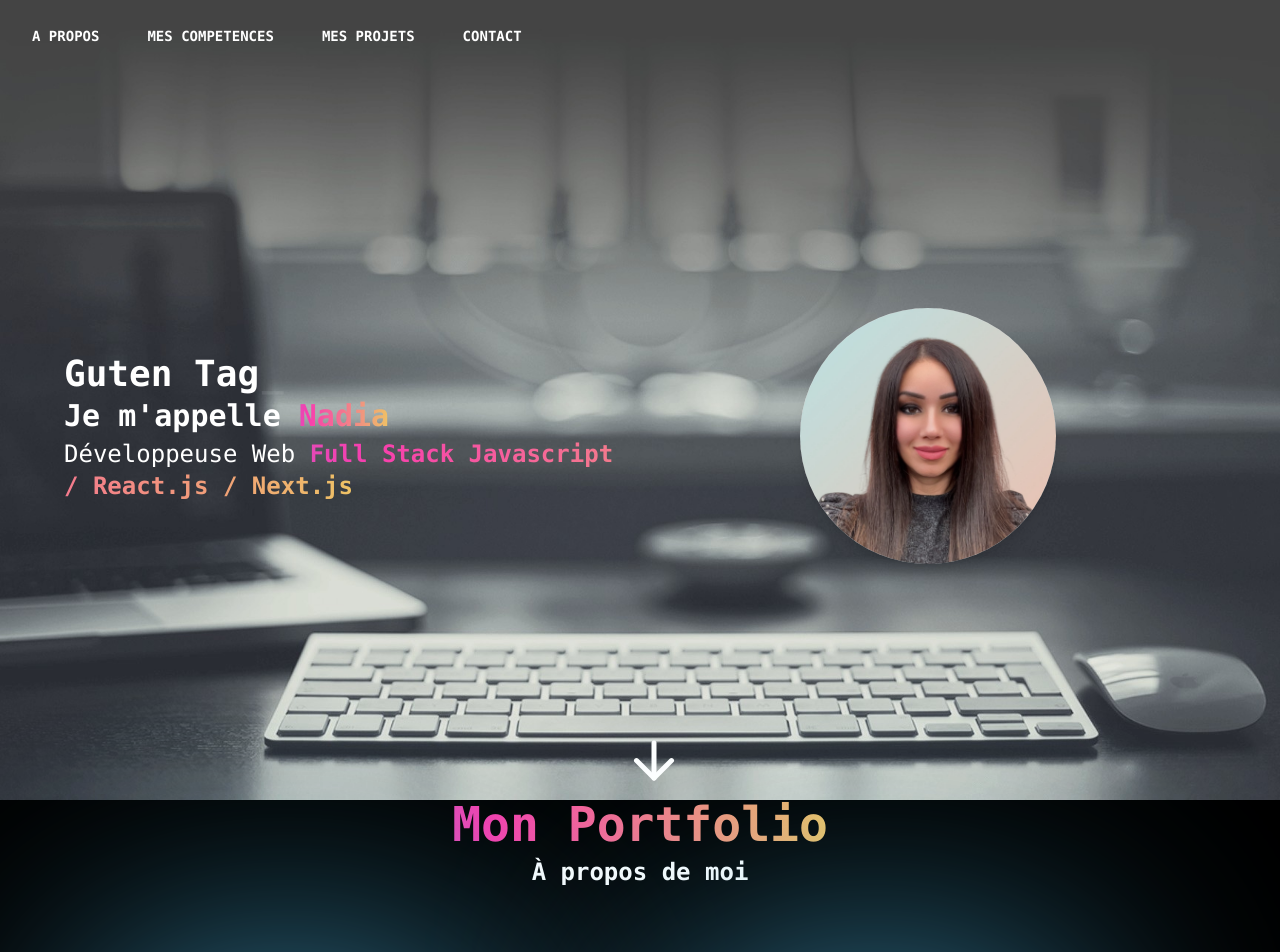
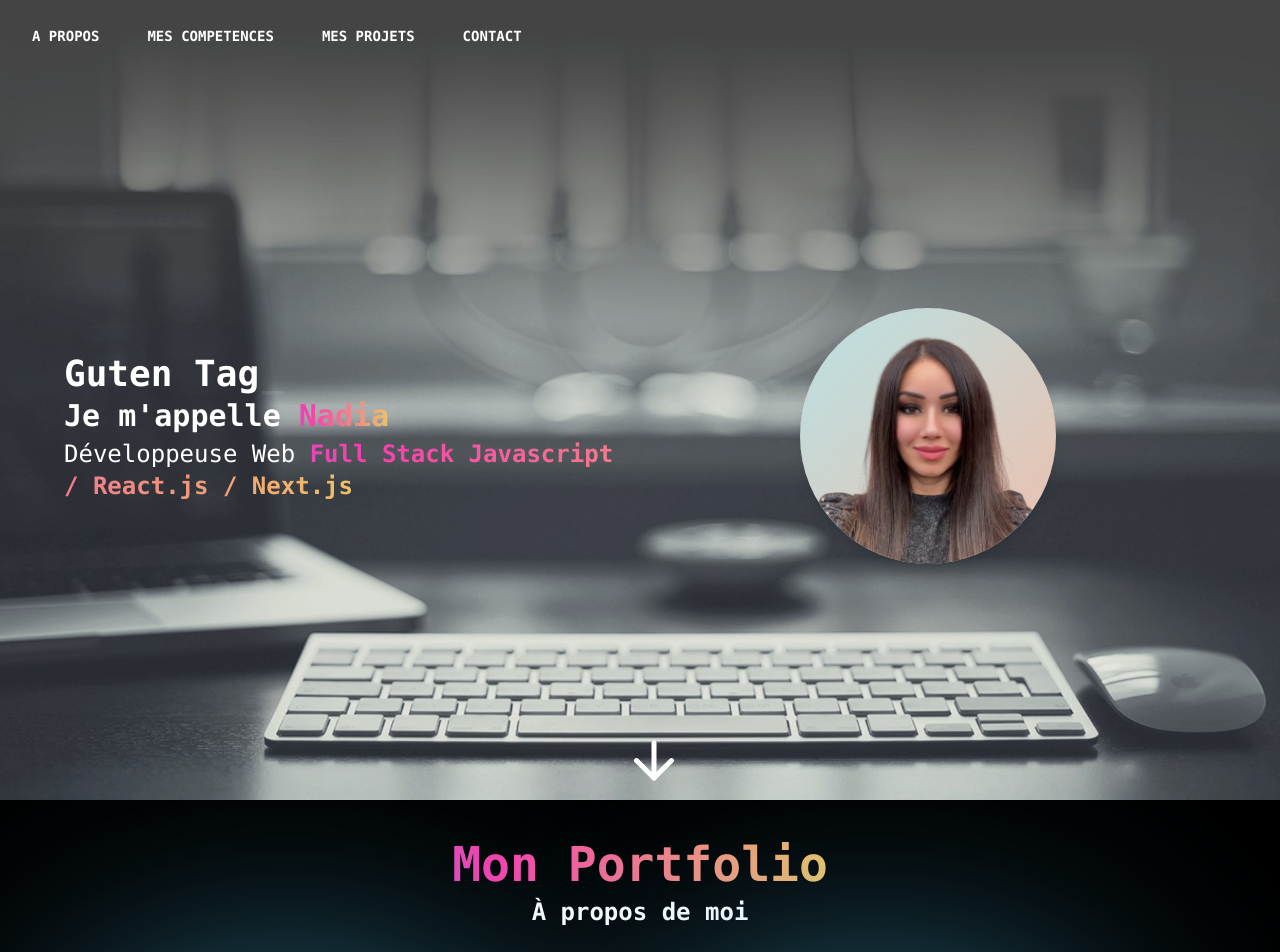
Before and after one commit to BakrimNadia/Portfolio-Nadia, a Next.js app: page / in a window 1280 px wide. Shown: the top 952 px of the page. Built offline with nearby package versions, Linux system fonts and the light colour scheme.

Commit message:
style: adjust margin

```diff
--- a/src/app/Components/About.tsx
+++ b/src/app/Components/About.tsx
@@ -10,7 +10,7 @@ export default function About() {
       id="About"
       className="relative flex flex-col items-center justify-center min-h-screen bg-center font-mono">
       {/* Titre principal */}
-      <h1 className="text-5xl font-extrabold text-center relative inline-block mb-4 gradient-text">
+      <h1 className="text-5xl mt-10 font-extrabold text-center relative inline-block mb-4 gradient-text">
           Mon Portfolio
       </h1>
       <h2 className="mb-10 text-2xl font-bold text-white animate-bounce text-rose-500">À propos de moi</h2>
```
